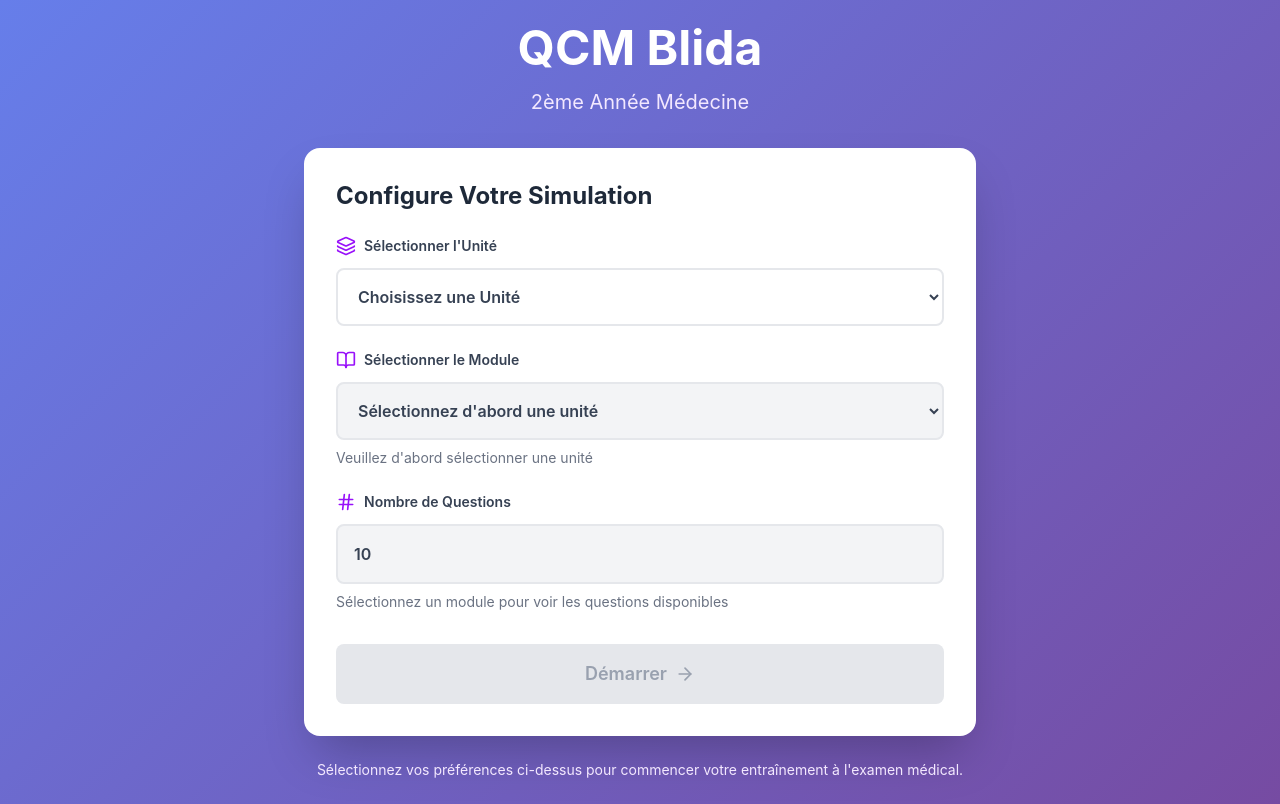
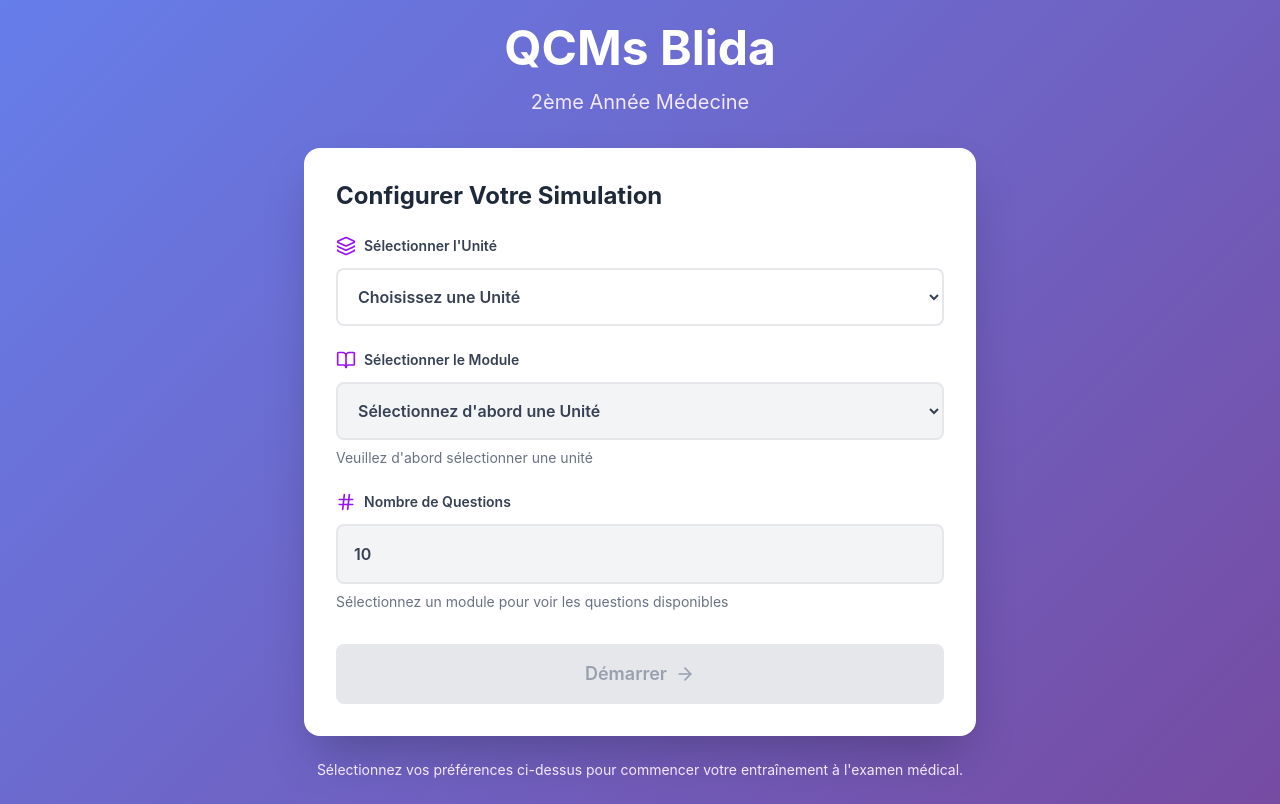
Before and after one commit to AbdelkrimDjl/medqcm, a React (Vite) app: page / in a window 1280 px wide. Built offline with nearby package versions, Linux system fonts and the light colour scheme; the HTML template or start-up script is replaced by a standard one.

Commit message:
Update Home.tsx

```diff
--- a/src/pages/Home.tsx
+++ b/src/pages/Home.tsx
@@ -141,7 +141,7 @@
     >
       <div className="w-full max-w-2xl">
         <div className="text-center mb-8">
-          <h1 className="text-5xl font-bold text-white mb-4">QCM Blida</h1>
+          <h1 className="text-5xl font-bold text-white mb-4">QCMs Blida</h1>
           <p className="text-xl text-purple-100">
             2ème Année Médecine
           </p>
@@ -149,7 +149,7 @@
 
         <div className="bg-white rounded-2xl shadow-2xl p-8">
           <h2 className="text-2xl font-bold text-gray-800 mb-6">
-            Configure Votre Simulation
+            Configurer Votre Simulation
           </h2>
 
           <div className="space-y-6">
@@ -188,7 +188,7 @@
                 <option value="">
                   {selectedUnit
                     ? "Choisissez un Module"
-                    : "Sélectionnez d'abord une unité"}
+                    : "Sélectionnez d'abord une Unité"}
                 </option>
                 {availableModules.map((module) => (
                   <option key={module} value={module}>
```
